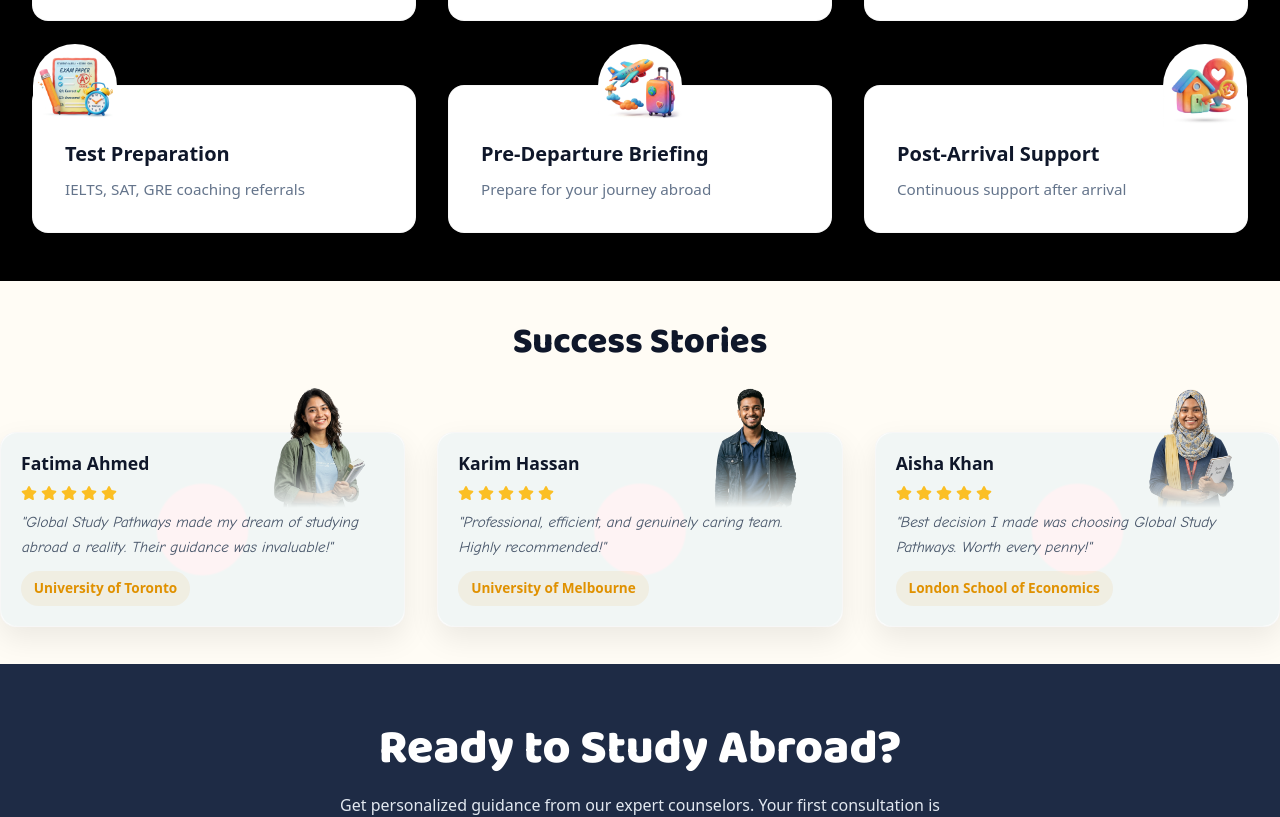
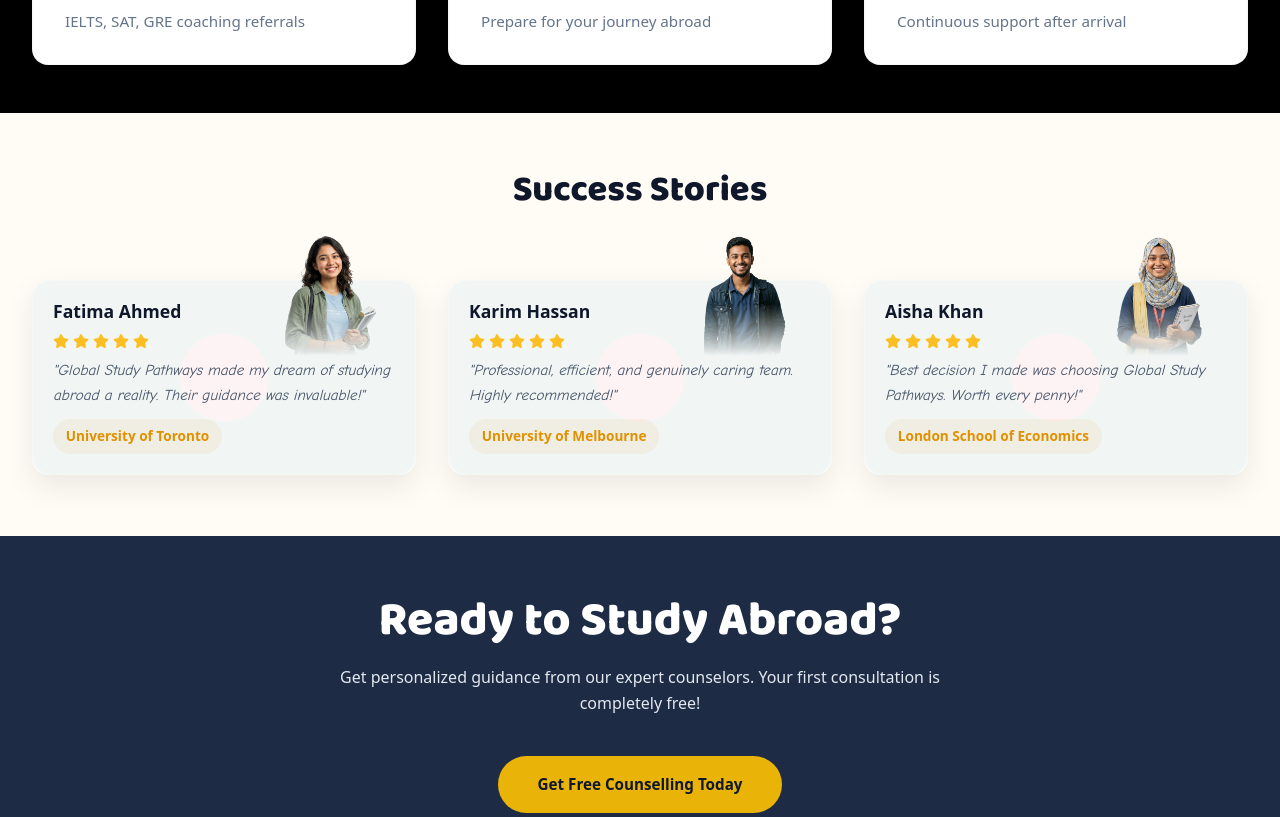
Before and after one commit to princeshiamofficial/Rowshanara-Edu, a Next.js app: page / in a window 1280 px wide. Shown: the part 2391-3208 px from the top of the page. Built offline with nearby package versions, Linux system fonts and the light colour scheme.

Commit message:
style: remove vertical gaps between sections and add padding to testimonials

```diff
--- a/src/app/destination/page.tsx
+++ b/src/app/destination/page.tsx
@@ -6,7 +6,7 @@ import CTA from "@/components/CTA";
 
 export default function DestinationPage() {
   return (
-    <div style={{ minHeight: "100vh", background: "var(--background)", paddingTop: "140px" }}>
+    <div style={{ minHeight: "100vh", background: "var(--background)", paddingTop: "100px" }}>
       {/* Header Banner */}
       <HeaderBanner
         title="Study Destinations"
--- a/src/app/globals.css
+++ b/src/app/globals.css
@@ -532,7 +532,7 @@ button {
    HERO CARD REFERENCE STYLES (PIXEL-PERFECT)
    ========================================== */
 .hero-section-wrapper {
-  padding-top: 140px;
+  padding-top: 100px;
   padding-bottom: 2rem;
   display: flex;
   justify-content: center;
@@ -2299,7 +2299,7 @@ button {
 }
 
 .about-page-wrapper {
-  padding-top: 140px;
+  padding-top: 100px;
 }
 
 @media (max-width: 768px) {
@@ -2379,14 +2379,26 @@ button {
 }
 
 .contact-page-wrapper {
-  padding-top: 140px;
+  padding-top: 100px;
 }
 
 /* ==========================================
    CLIENT PAGE FULL WIDTH LAYOUT OVERRIDES
    ========================================== */
+/* Navbar and Hero remain edge-to-edge without extra wrapper padding */
 body.client-page-layout .navbar-floating-content,
 body.client-page-layout .hero-card,
+body.client-page-layout .header-banner-section {
+  width: 100% !important;
+  max-width: 100% !important;
+  border-radius: 0 !important;
+  border-left: none !important;
+  border-right: none !important;
+  margin-left: 0 !important;
+  margin-right: 0 !important;
+}
+
+/* Other sections become full width but get horizontal padding so content doesn't touch edges */
 body.client-page-layout .trusted-by-section,
 body.client-page-layout .how-it-works-section,
 body.client-page-layout .stats-section,
@@ -2403,4 +2415,25 @@ body.client-page-layout .container {
   border-right: none !important;
   margin-left: 0 !important;
   margin-right: 0 !important;
-}
+  padding-left: 2.5% !important;
+  padding-right: 2.5% !important;
+}
+
+/* Eliminate all vertical gaps between edge-to-edge sections */
+body.client-page-layout .trusted-by-section,
+body.client-page-layout .how-it-works-section,
+body.client-page-layout .stats-section,
+body.client-page-layout .destinations-section,
+body.client-page-layout .services-section,
+body.client-page-layout .testimonials-section,
+body.client-page-layout .cta-section,
+body.client-page-layout .brand-overview-section {
+  margin-top: 0 !important;
+  margin-bottom: 0 !important;
+}
+
+/* Add vertical spacing for testimonials while maintaining full width background */
+body.client-page-layout .testimonials-section {
+  padding-top: 3.5rem !important;
+  padding-bottom: 3.5rem !important;
+}
--- a/src/app/page.tsx
+++ b/src/app/page.tsx
@@ -11,7 +11,7 @@ import CTA from "@/components/CTA";
 
 export default function Home() {
   return (
-    <div style={{ paddingBottom: "2.5rem" }}>
+    <div>
       <Hero />
       <TrustedBy />
       <HowItWorks />
--- a/src/app/services/page.tsx
+++ b/src/app/services/page.tsx
@@ -7,7 +7,7 @@ import HeaderBanner from "@/components/HeaderBanner";
 
 export default function ServicesPage() {
   return (
-    <div style={{ minHeight: "100vh", background: "var(--background)", paddingTop: "140px" }}>
+    <div style={{ minHeight: "100vh", background: "var(--background)", paddingTop: "100px" }}>
       <HeaderBanner
         title="Our Services"
         subtitle="Comprehensive support for every step of your study abroad journey"
--- a/src/app/universities/page.tsx
+++ b/src/app/universities/page.tsx
@@ -10,7 +10,7 @@ export default function UniversitiesPage() {
   const [searchQuery, setSearchQuery] = useState("");
 
   return (
-    <div className="hero-gradient" style={{ minHeight: "100vh", paddingTop: "140px", paddingBottom: "1.5rem" }}>
+    <div className="hero-gradient" style={{ minHeight: "100vh", paddingTop: "100px", paddingBottom: "1.5rem" }}>
       {/* Header Banner */}
       <HeaderBanner
         title="Partner Universities"
--- a/src/components/HeaderBanner.tsx
+++ b/src/components/HeaderBanner.tsx
@@ -17,7 +17,7 @@ interface HeaderBannerProps {
 
 export default function HeaderBanner({ title, subtitle, breadcrumbs, children, style }: HeaderBannerProps) {
   return (
-    <section style={{
+    <section className="header-banner-section" style={{
       width: "95%",
       maxWidth: "1280px",
       margin: "0 auto 0 auto",
```
